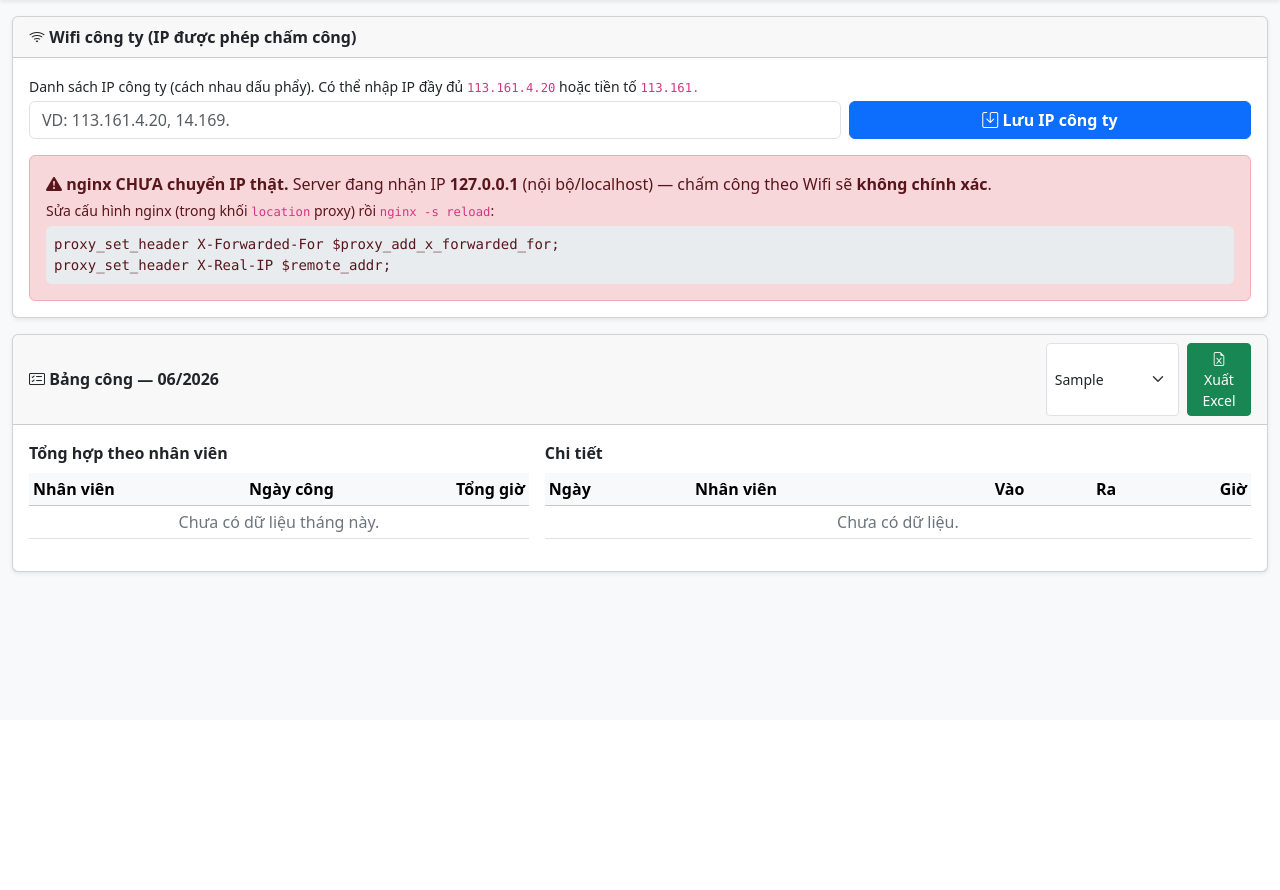
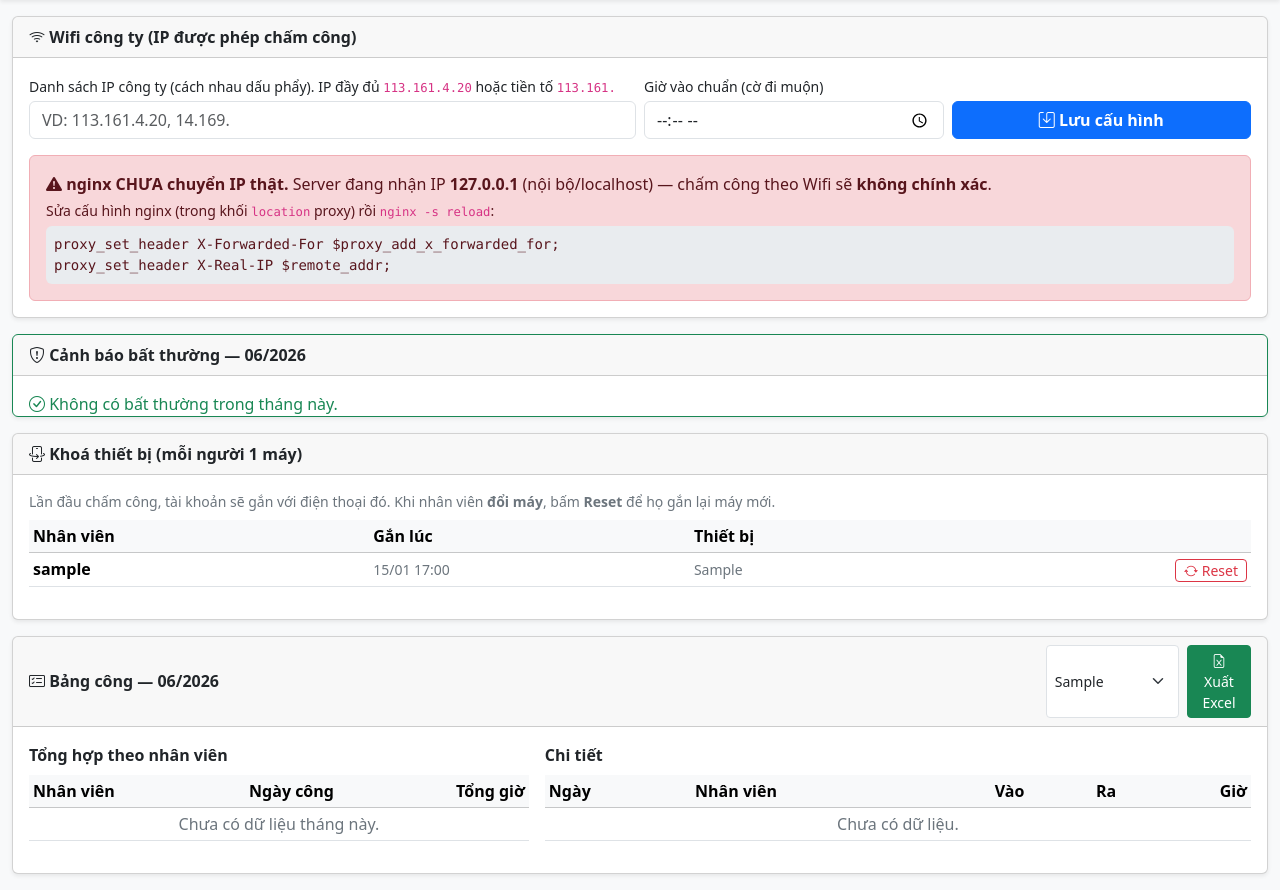
Before and after one commit to tranhsohoadali-png/dali_pha_web, a Django app: page /cham-cong-quan-ly in a window 1280 px wide. Shown: the part 80-970 px from the top of the page. Before the commit the page ends 655 px from the top, so only its background shows below. Run offline with Django 4.2, Linux system fonts and the light colour scheme; a user stored in the database is signed in; tables that the repository leaves empty hold one stand-in row (values such as "Sample post"); data that the repository does not hold is empty.

Commit message:
Cham cong chong gian lan: (1) KHOA THIET BI 1-1 - moi tai khoan gan 1 may, moi may chi cham cho 1 nguoi (chong cham ho). Reset duoc khi doi may. (2) CANH BAO bat thuong cho QL: 1 thiet bi cham cho nhieu nguoi, quen cham ra, di muon (gio vao chuan cau hinh duoc). Model DeviceBind + Attendance.device_in/out + migration 0021
Co-Authored-By: Claude Opus 4.8 <noreply@anthropic.com>

```diff
--- a/pha/views.py
+++ b/pha/views.py
@@ -1812,20 +1812,34 @@ def cham_cong(request):
         if not ip_ok:
             return JsonResponse({'ok': False, 'wifi': False,
                                  'msg': 'Bạn cần kết nối Wifi công ty để chấm công.', 'ip': ip})
+        # ----- KHOÁ THIẾT BỊ 1-1 (chống chấm hộ) -----
+        from pha.models import DeviceBind
+        u = request.user.username
+        device = (request.POST.get('device') or '').strip()
+        if not device:
+            return JsonResponse({'ok': False, 'msg': 'Không lấy được mã thiết bị. Tắt chế độ ẩn danh / bật JavaScript rồi thử lại.'})
+        other = DeviceBind.objects.filter(token=device).exclude(username=u).first()
+        if other:
+            return JsonResponse({'ok': False, 'msg': f'Điện thoại này đã gắn với tài khoản "{other.username}". Mỗi máy chỉ chấm công cho 1 người.'})
+        mine = DeviceBind.objects.filter(username=u).first()
+        if mine and mine.token != device:
+            return JsonResponse({'ok': False, 'msg': 'Tài khoản của bạn đã khoá ở một điện thoại khác. Báo quản lý để đổi sang máy này.'})
+        if not mine:
+            DeviceBind.objects.create(username=u, token=device,
+                                      user_agent=(request.META.get('HTTP_USER_AGENT', '') or '')[:200])
         rec, _ = Attendance.objects.get_or_create(
-            user=request.user.username, day=now.strftime('%Y-%m-%d'),
-            defaults={'month': now.strftime('%Y-%m')})
+            user=u, day=now.strftime('%Y-%m-%d'), defaults={'month': now.strftime('%Y-%m')})
         if action == 'in':
             if rec.check_in:
                 return JsonResponse({'ok': False, 'msg': 'Bạn đã chấm công VÀO hôm nay rồi.',
                                      'in': _hm(rec.check_in), 'out': _hm(rec.check_out)})
-            rec.check_in = now; rec.ip_in = ip; rec.save()
+            rec.check_in = now; rec.ip_in = ip; rec.device_in = device; rec.save()
             return JsonResponse({'ok': True, 'msg': 'Đã chấm công VÀO lúc ' + _hm(now),
                                  'in': _hm(rec.check_in), 'out': _hm(rec.check_out)})
         if action == 'out':
             if not rec.check_in:
                 return JsonResponse({'ok': False, 'msg': 'Bạn chưa chấm công VÀO.'})
-            rec.check_out = now; rec.ip_out = ip; rec.save()
+            rec.check_out = now; rec.ip_out = ip; rec.device_out = device; rec.save()
             return JsonResponse({'ok': True, 'msg': 'Đã chấm công RA lúc ' + _hm(now),
                                  'in': _hm(rec.check_in), 'out': _hm(rec.check_out)})
         return JsonResponse({'ok': False, 'msg': 'Hành động không hợp lệ.'})
@@ -1846,16 +1860,27 @@ def cham_cong(request):
 @csrf_exempt
 @staff_required
 def cham_cong_quan_ly(request):
-    """Quản lý CHẤM CÔNG: cấu hình IP Wifi công ty + xem bảng công theo tháng."""
-    from pha.models import Attendance, AppSetting
-    if request.method == 'POST' and request.POST.get('action') == 'save_ips':
-        AppSetting.set('ATTENDANCE_IPS', (request.POST.get('ips') or '').strip())
-        messages.info(request, 'Đã lưu IP Wifi công ty.')
-        return redirect('/cham-cong-quan-ly')
+    """Quản lý CHẤM CÔNG: IP Wifi + bảng công + KHOÁ THIẾT BỊ + CẢNH BÁO bất thường."""
+    from pha.models import Attendance, AppSetting, DeviceBind
+    if request.method == 'POST':
+        act = request.POST.get('action')
+        if act == 'save_ips':
+            AppSetting.set('ATTENDANCE_IPS', (request.POST.get('ips') or '').strip())
+            AppSetting.set('ATT_WORK_START', (request.POST.get('work_start') or '').strip())
+            messages.info(request, 'Đã lưu cấu hình chấm công.')
+            return redirect('/cham-cong-quan-ly')
+        if act == 'reset_device':
+            u = (request.POST.get('user') or '').strip()
+            DeviceBind.objects.filter(username=u).delete()
+            messages.info(request, f'Đã reset thiết bị cho "{u}". Lần chấm tiếp theo của họ sẽ gắn với máy mới.')
+            return redirect('/cham-cong-quan-ly')
 
     now = _now()
     month = request.GET.get('month') or now.strftime('%Y-%m')
+    work_start = (AppSetting.get('ATT_WORK_START', '') or '').strip()
+    today_str = now.strftime('%Y-%m-%d')
     summ, detail = {}, []
+    device_users, late, noout = {}, [], []
     for r in Attendance.objects.filter(month=month).order_by('-day', 'user'):
         s = summ.setdefault(r.user, {'user': r.user, 'days': 0, 'hours': 0.0})
         if r.check_in:
@@ -1863,9 +1888,25 @@ def cham_cong_quan_ly(request):
         s['hours'] += _att_hours(r)
         detail.append({'day': _fmt_day(r.day), 'user': r.user, 'in': _hm(r.check_in),
                        'out': _hm(r.check_out), 'hours': _att_hours(r)})
+        if r.device_in:
+            device_users.setdefault(r.device_in, set()).add(r.user)
+        hm = _hm(r.check_in)
+        if work_start and hm and hm > work_start:
+            late.append({'day': _fmt_day(r.day), 'user': r.user, 'in': hm})
+        if r.check_in and not r.check_out and r.day != today_str:
+            noout.append({'day': _fmt_day(r.day), 'user': r.user})
     summary = sorted(summ.values(), key=lambda x: -x['hours'])
     for s in summary:
         s['hours'] = round(s['hours'], 1)
+    shared = [{'token': tok[:8] + '…', 'users': sorted(us)}
+              for tok, us in device_users.items() if len(us) > 1]
+    bindings = []
+    for b in DeviceBind.objects.all().order_by('username'):
+        try:
+            when = (b.bound_time.astimezone(_VN) if _VN else b.bound_time).strftime('%d/%m %H:%M')
+        except Exception:
+            when = ''
+        bindings.append({'user': b.username, 'when': when, 'ua': (b.user_agent or '')[:70]})
     months = sorted(set(Attendance.objects.values_list('month', flat=True)), reverse=True) \
         or [now.strftime('%Y-%m')]
     cur_ip = _client_ip(request)
@@ -1874,9 +1915,12 @@ def cham_cong_quan_ly(request):
         'ips': AppSetting.get('ATTENDANCE_IPS', ''), 'cur_ip': cur_ip,
         'cur_private': _ip_private(cur_ip),
         'cur_ok': (_ip_allowed(cur_ip) if ips_set else None),
+        'work_start': work_start,
         'month': month, 'month_label': _fmt_month(month),
         'months': [{'value': m, 'label': _fmt_month(m)} for m in months],
         'summary': summary, 'detail': detail[:200],
+        'shared': shared, 'late': late[:50], 'noout': noout[:50], 'bindings': bindings,
+        'anomaly_count': len(shared) + len(noout),
     })
 
 
--- a/templates/cham_cong_quan_ly.html
+++ b/templates/cham_cong_quan_ly.html
@@ -24,12 +24,16 @@
           <form method="POST" action="/cham-cong-quan-ly" class="row g-2 align-items-end">
             {% csrf_token %}
             <input type="hidden" name="action" value="save_ips">
-            <div class="col-md-8">
-              <label class="form-label small mb-1">Danh sách IP công ty (cách nhau dấu phẩy). Có thể nhập IP đầy đủ <code>113.161.4.20</code> hoặc tiền tố <code>113.161.</code></label>
+            <div class="col-md-6">
+              <label class="form-label small mb-1">Danh sách IP công ty (cách nhau dấu phẩy). IP đầy đủ <code>113.161.4.20</code> hoặc tiền tố <code>113.161.</code></label>
               <input type="text" name="ips" id="ips" class="form-control" value="{{ ips }}" placeholder="VD: 113.161.4.20, 14.169.">
             </div>
-            <div class="col-md-4">
-              <button class="btn btn-primary w-100 fw-semibold"><i class="bi bi-save"></i> Lưu IP công ty</button>
+            <div class="col-md-3">
+              <label class="form-label small mb-1">Giờ vào chuẩn (cờ đi muộn)</label>
+              <input type="time" name="work_start" class="form-control" value="{{ work_start }}">
+            </div>
+            <div class="col-md-3">
+              <button class="btn btn-primary w-100 fw-semibold"><i class="bi bi-save"></i> Lưu cấu hình</button>
             </div>
           </form>
           {% if cur_private %}
@@ -47,6 +51,83 @@ proxy_set_header X-Real-IP $remote_addr;</pre>
               {% else %}<span class="badge text-bg-warning ms-1">CHƯA khớp — nếu đang ở Wifi công ty, bấm “Dùng IP này” rồi Lưu</span>{% endif %}
             </span>
             <button id="useIp" type="button" class="btn btn-sm btn-outline-primary">Dùng IP này</button>
+          </div>
+          {% endif %}
+        </div>
+      </div>
+    </div>
+  </div>
+
+  <!-- Cảnh báo bất thường -->
+  <div class="row mt-3">
+    <div class="col-12">
+      <div class="card shadow-sm border-{% if shared or noout %}danger{% else %}success{% endif %}">
+        <div class="card-header fw-semibold"><i class="bi bi-shield-exclamation"></i> Cảnh báo bất thường — {{ month_label }}</div>
+        <div class="card-body">
+          {% if not shared and not noout and not late %}
+          <div class="text-success"><i class="bi bi-check-circle"></i> Không có bất thường trong tháng này.</div>
+          {% endif %}
+
+          {% if shared %}
+          <div class="alert alert-danger py-2">
+            <b><i class="bi bi-people-fill"></i> 1 thiết bị chấm cho NHIỀU người (nghi chấm hộ):</b>
+            <ul class="mb-0">{% for s in shared %}<li>Máy <code>{{ s.token }}</code>: {{ s.users|join:", " }}</li>{% endfor %}</ul>
+            <div class="small mt-1">→ Reset thiết bị của những người này ở mục bên dưới để buộc gắn lại đúng máy.</div>
+          </div>
+          {% endif %}
+
+          <div class="row g-3">
+            {% if noout %}
+            <div class="col-md-6">
+              <div class="fw-semibold text-warning"><i class="bi bi-box-arrow-right"></i> Quên chấm RA ({{ noout|length }})</div>
+              <table class="table table-sm mb-0"><tbody>
+                {% for r in noout %}<tr><td>{{ r.day }}</td><td>{{ r.user }}</td></tr>{% endfor %}
+              </tbody></table>
+            </div>
+            {% endif %}
+            {% if late %}
+            <div class="col-md-6">
+              <div class="fw-semibold text-secondary"><i class="bi bi-clock"></i> Đi muộn (sau {{ work_start }}) — {{ late|length }}</div>
+              <table class="table table-sm mb-0"><tbody>
+                {% for r in late %}<tr><td>{{ r.day }}</td><td>{{ r.user }}</td><td class="text-end">{{ r.in }}</td></tr>{% endfor %}
+              </tbody></table>
+            </div>
+            {% endif %}
+          </div>
+        </div>
+      </div>
+    </div>
+  </div>
+
+  <!-- Khoá thiết bị -->
+  <div class="row mt-3">
+    <div class="col-12">
+      <div class="card shadow-sm">
+        <div class="card-header fw-semibold"><i class="bi bi-phone-flip"></i> Khoá thiết bị (mỗi người 1 máy)</div>
+        <div class="card-body">
+          <div class="small text-secondary mb-2">Lần đầu chấm công, tài khoản sẽ gắn với điện thoại đó. Khi nhân viên <b>đổi máy</b>, bấm <b>Reset</b> để họ gắn lại máy mới.</div>
+          {% if not bindings %}
+          <div class="text-secondary">Chưa có ai chấm công (chưa gắn thiết bị).</div>
+          {% else %}
+          <div class="table-responsive">
+            <table class="table table-sm align-middle">
+              <thead class="table-light"><tr><th>Nhân viên</th><th>Gắn lúc</th><th>Thiết bị</th><th></th></tr></thead>
+              <tbody>
+                {% for b in bindings %}
+                <tr>
+                  <td class="fw-semibold">{{ b.user }}</td>
+                  <td class="small text-secondary">{{ b.when }}</td>
+                  <td class="small text-secondary" style="max-width:360px;overflow:hidden;text-overflow:ellipsis;white-space:nowrap">{{ b.ua }}</td>
+                  <td class="text-end">
+                    <form method="POST" action="/cham-cong-quan-ly" class="d-inline" onsubmit="return confirm('Reset thiết bị cho {{ b.user }}? Lần chấm tiếp theo sẽ gắn máy mới.')">{% csrf_token %}
+                      <input type="hidden" name="action" value="reset_device"><input type="hidden" name="user" value="{{ b.user }}">
+                      <button class="btn btn-sm btn-outline-danger py-0"><i class="bi bi-arrow-repeat"></i> Reset</button>
+                    </form>
+                  </td>
+                </tr>
+                {% endfor %}
+              </tbody>
+            </table>
           </div>
           {% endif %}
         </div>
```
Also changed, not shown: pha/models.py (+13 -0 lines), templates/cham_cong.html (+8 -1 lines), pha/migrations/0021_devicebind_attendance_device_in_and_more.py (added).
